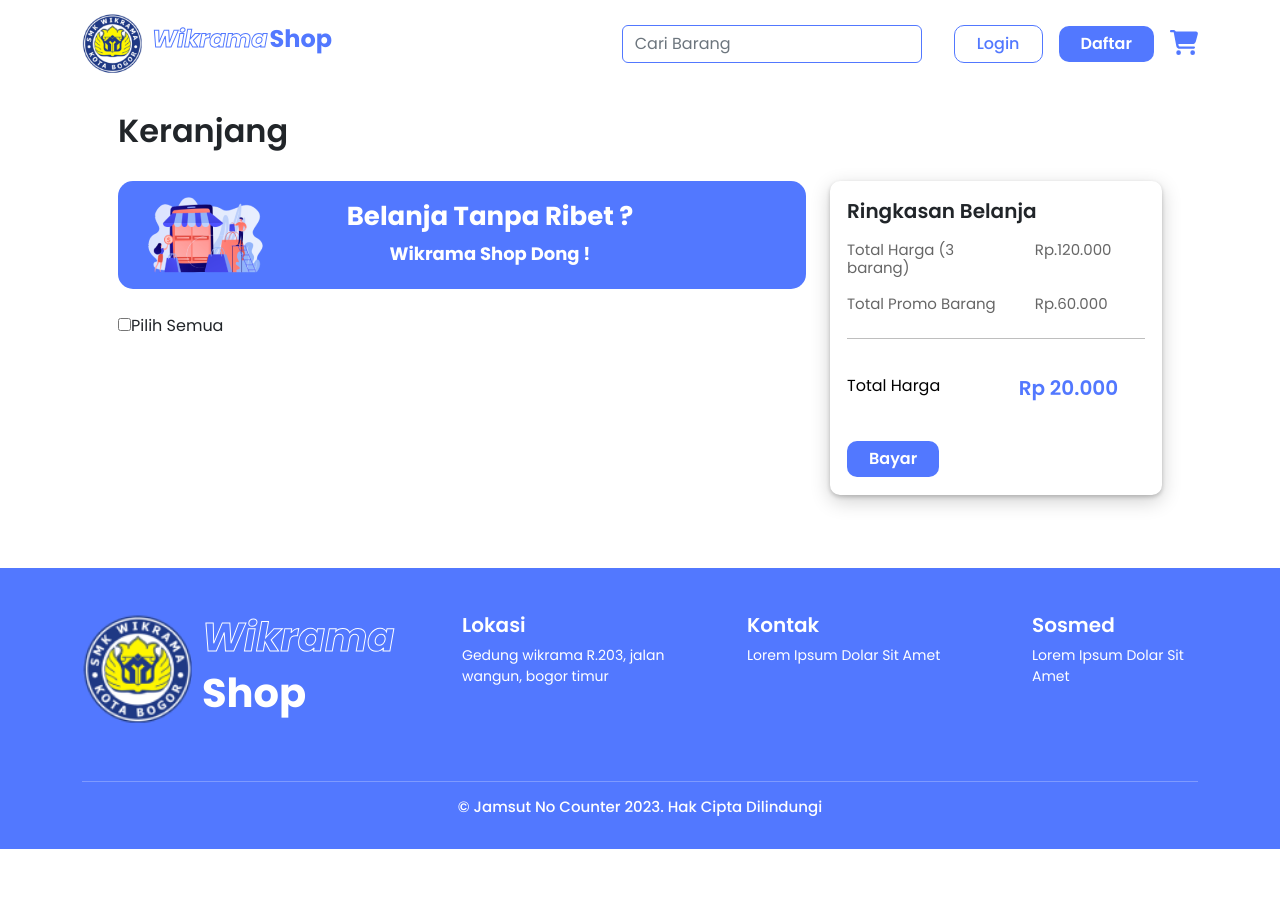
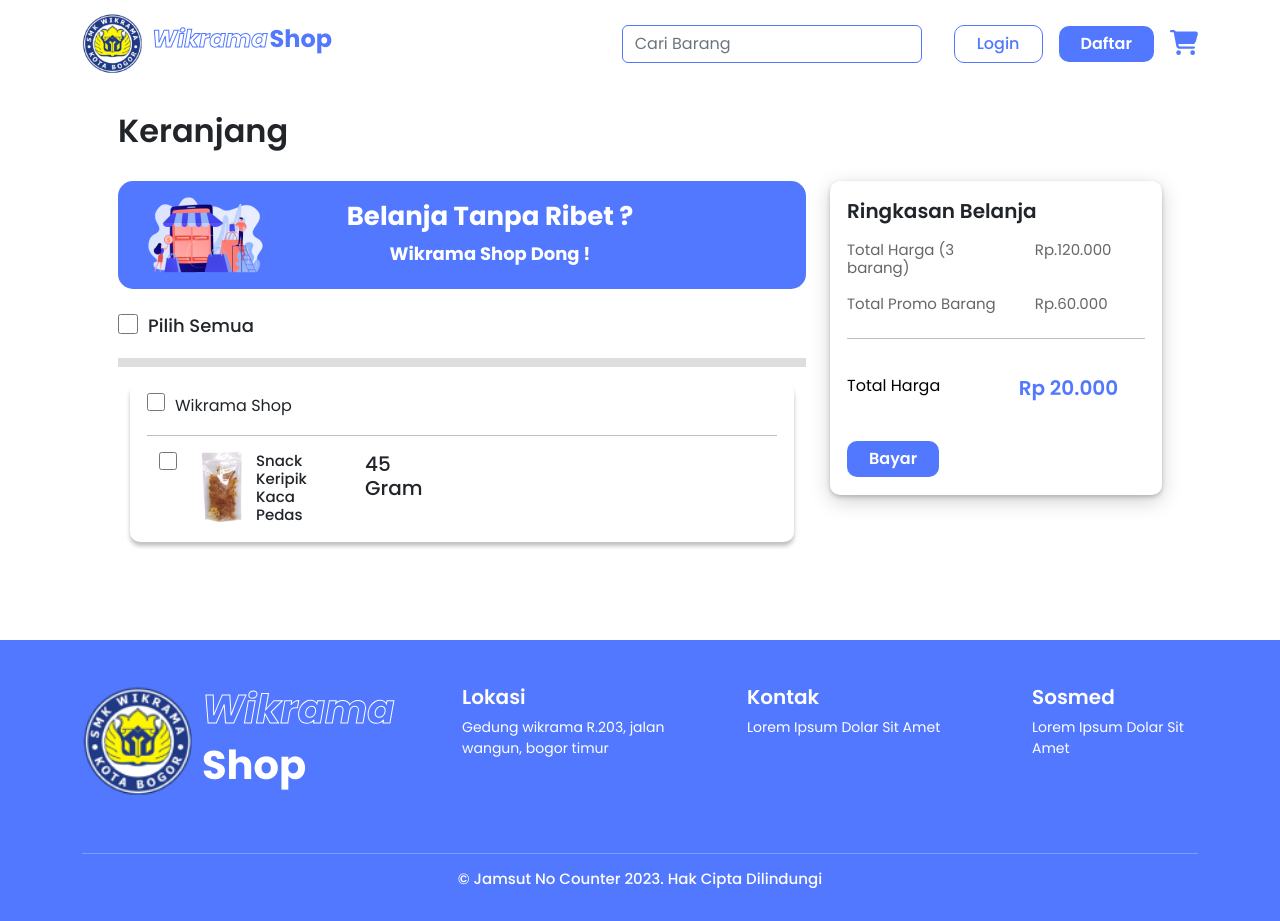
Before and after one commit to alvanfath/Wikrama-Shop-Jamsut, a React (Create React App) app: page /keranjang in a window 1280 px wide. Before the commit the page ends 849 px from the top, so only its background shows below. Built offline with nearby package versions, Linux system fonts and the light colour scheme.

Commit message:
keranjang

```diff
--- a/src/pages/home/Keranjang.js
+++ b/src/pages/home/Keranjang.js
@@ -1,6 +1,7 @@
 import Footer from "../../components/Footer";
 import NavigationBar from "../../components/NavigationBar";
 import Chartbanner from "../../assets/chart-banner.png";
+import Produk from "../../assets/produk.png";
 
 const ColoredLine = ({ color }) => (
     <hr
@@ -8,6 +9,15 @@
             color: color,
             backgroundColor: color,
             height: 2
+        }}
+    />
+);
+const Linebold = ({ color }) => (
+    <hr
+        style={{
+            color: color,
+            backgroundColor: color,
+            height: 10,
         }}
     />
 );
@@ -43,8 +53,36 @@
                             {/*  */}
                             <section className="small-section">
                                 <div className="checkbox-produk">
-                                    <input type={"checkbox"}></input>
+                                    <input className="checkbox" type={"checkbox"}></input>
                                     <span>Pilih Semua</span>
+                                    <Linebold color="grey" />
+                                </div>
+                                <div className="container">
+                                    <div className="card-keranjang">
+                                        <div className="container">
+                                            <div className="col-12">
+                                                <input className="small-checkbox" type={"checkbox"}></input>
+                                                <span>Wikrama Shop</span>
+                                                <ColoredLine color="black" />
+                                            </div>
+                                            <div className="row">
+                                                <div className="col-1 px-4">
+                                                    <input className="small-checkbox" type={"checkbox"}></input>
+                                                </div>
+                                                <div className="col-1">
+                                                    <div className="image-keranjang">
+                                                        <img src={Produk} alt="gambar-produk"></img>
+                                                    </div>
+                                                </div>
+                                                <div className="col-2">
+                                                    <h4>Snack Keripik Kaca Pedas</h4>
+                                                </div>
+                                                <div className="col-1">
+                                                    <h5>45 Gram</h5>
+                                                </div>
+                                            </div>
+                                        </div>
+                                    </div>
                                 </div>
                             </section>
                         </div>
--- a/src/style/custom.css
+++ b/src/style/custom.css
@@ -275,7 +275,7 @@
     border-radius: 10px;
 }
 
-.metode-pembayaran{
+.metode-pembayaran {
     background-color: #fcfcfc;
     padding-top: 20px;
     border-radius: 20px;
@@ -283,21 +283,21 @@
 
 /* card total pembayaran */
 
-.card-total-pembayaran{
+.card-total-pembayaran {
     border: 1px solid #EEEEEE;
     border-radius: 10px;
     box-shadow: 0 2px 4px 0 rgba(0, 0, 0, 0.2), 0 6px 20px 0 rgba(0, 0, 0, 0.19) !important;
 }
 
-.text-total{
+.text-total {
     padding: 10px;
 }
 
-.total-pemb{
+.total-pemb {
     font-weight: 600;
 }
 
-.total-rup{
+.total-rup {
     color: #5278FF;
     font-weight: 600;
 }
@@ -607,6 +607,7 @@
     margin-bottom: 30px;
 
 }
+
 .grey-line {
     font-weight: 900;
     color: #808080;
@@ -850,6 +851,41 @@
     font-weight: 700;
     font-size: 18px;
 }
+
+input.checkbox {
+    margin-right: 10px;
+    accent-color: #FFDD00;
+    width: 20px;
+    height: 20px;
+    border: 2px solid #FFDD00;
+}
+input.small-checkbox {
+    margin-right: 10px;
+    accent-color: #FFDD00;
+    width: 18px;
+    height: 18px;
+    border: 2px solid #FFDD00;
+}
+
+
+.checkbox-produk span {
+    position: relative;
+    top: -2px;
+    font-weight: 500;
+    font-size: 18px;
+}
+.card-keranjang{
+    padding: 10px 5px;
+    box-shadow: 0px 4px 4px rgba(0, 0, 0, 0.25);
+    border-radius: 10px;
+}
+.image-keranjang img{
+    width: 40px;
+}
+.card-keranjang h4{
+    font-size: 15px;
+}
+
 
 
 
```
